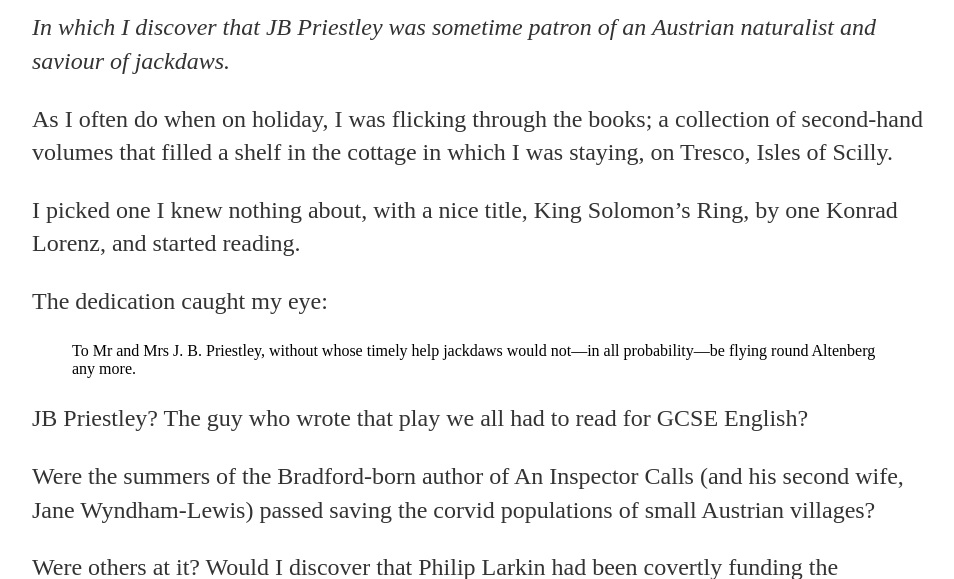
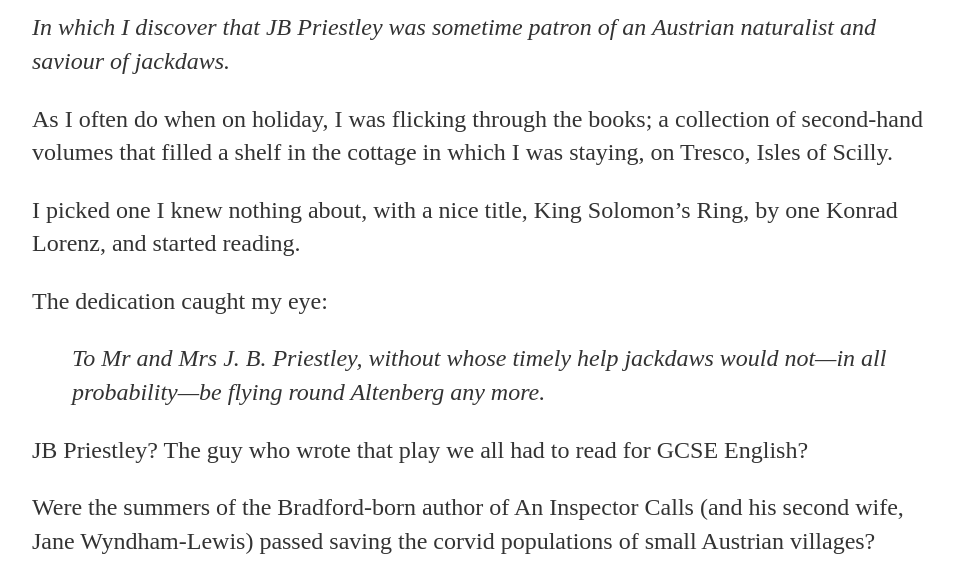
Before and after one commit to tknott91/tknott91.github.io, a website: page fact/jb-and-the-jackdaws.html in a window 1280 px wide. Shown: the part 186-765 px from the top of the page, without its empty margins (160-1114 px from the left). Drawn offline with Linux system fonts and the light colour scheme.

Commit message:
Update main.css

```diff
--- a/main.css
+++ b/main.css
@@ -28,6 +28,14 @@
     line-height: 1.4em;
     color: #333;
 }
+
+blockquote {
+    font-size: 1.5em;
+    font-style: italic;
+    line-height: 1.4em;
+    color: #333;
+}
+
 footer {
     border-top: 1px solid #d5d5d5;
     font-size: .8em;
```
